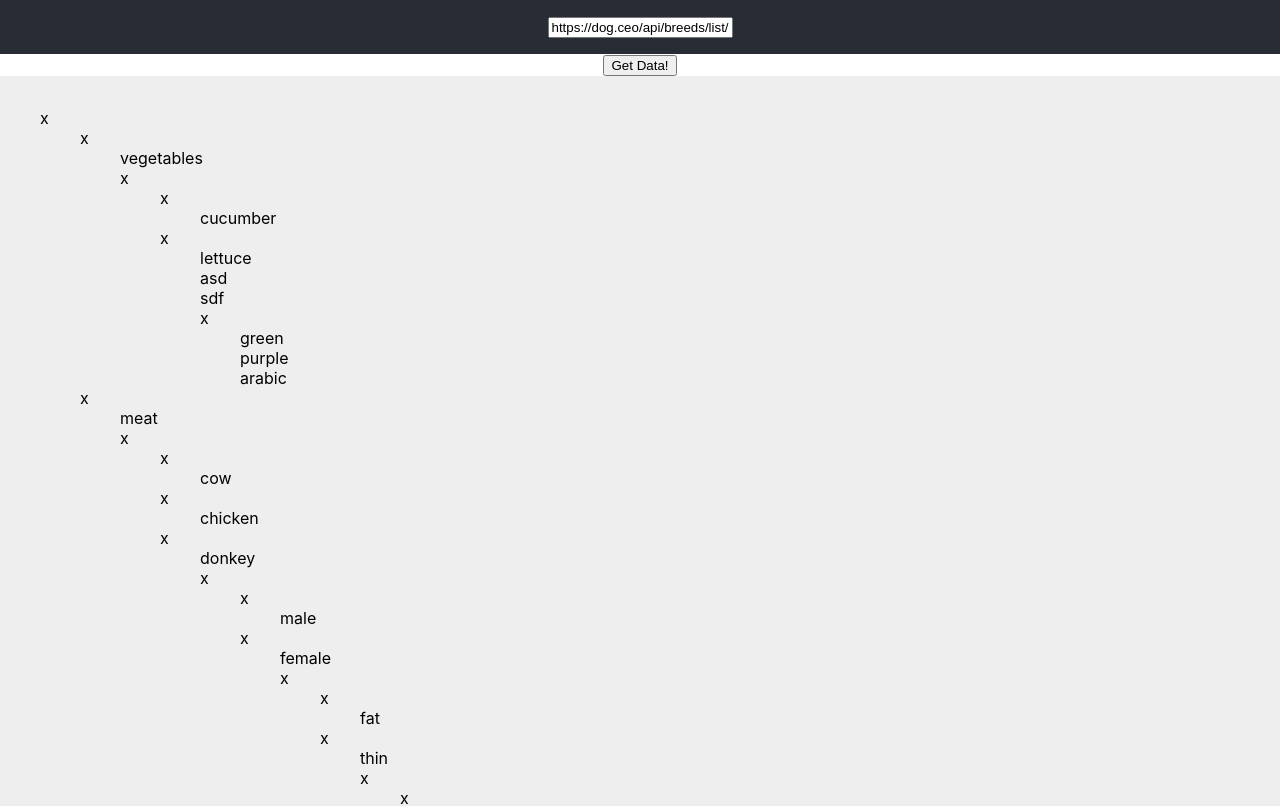
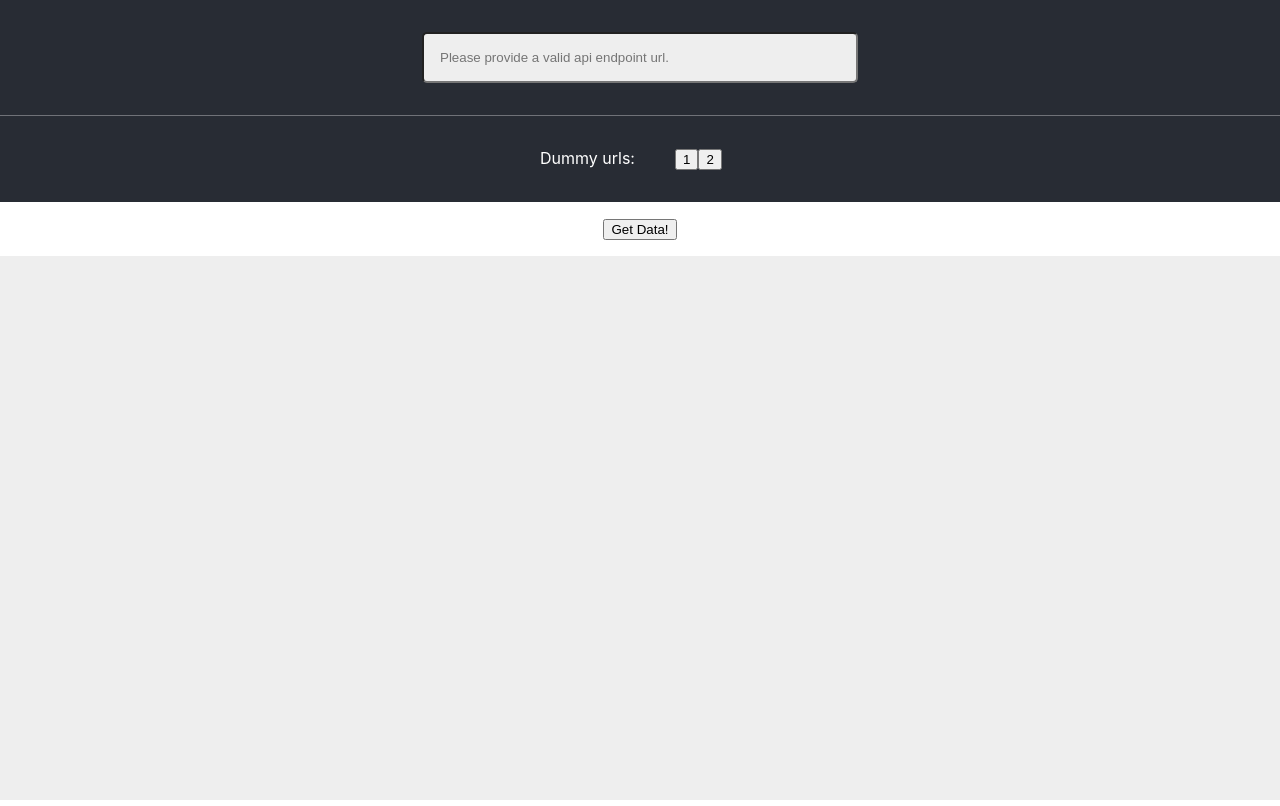
Before and after one commit to nirsgv/json-collapse, a React (Create React App) app: page / in a window 1280 px wide. Shown: the top 806 px of the page. Built offline with nearby package versions, Linux system fonts and the light colour scheme.

Commit message:
dummy urls functionality

```diff
--- a/src/App.js
+++ b/src/App.js
@@ -5,45 +5,22 @@ import reducer from './reducer';
 
 const getInitialState = () => ({
     // urlTextInput: 'https://pokeapi.co/api/v2/pokemon/ditto',
-    urlTextInput: 'https://dog.ceo/api/breeds/list/all',
-    // urlTextInput: '',
-    treeData: [
-        {
-            name: "vegetables",
-            children: [{name: "cucumber"}, {
-                name: "lettuce",
-                name2: "asd",
-                name3: "sdf",
-                children: ["green", "purple", "arabic"]
-            }]
-        },
-        {
-            name: "meat",
-            children: [{name: "cow"}, {name: "chicken"}, {
-                name: "donkey",
-                children: [{name: "male"}, {
-                    name: "female",
-                    children: [{name: "fat"}, {name: "thin", children: [{name: "tall"}, {name: "short"}]}]
-                }]
-            }]
-        },
-        {name: "fish", children: [{name: "tuna"}, {name: "salmon"}, {name: "bass"}]}
-    ],
+    // urlTextInput: 'https://dog.ceo/api/breeds/list/all',
+    urlTextInput: '',
+    treeData: {},
     isPreloader: false
 });
 
 
-function Ul({children}) {
-
+function List({children}) {
     const [menuOpened, setMenuOpened] = useState(true);
     const toggleMenu = (e) => {
         e.stopPropagation();
         setMenuOpened(!menuOpened);
     }
-
     return (
         <>
-            <a onClick={toggleMenu}>{menuOpened ? 'x' : '+'}</a>
+            {children.length > 0 && <button type='button' className='toggle' onClick={toggleMenu}>{menuOpened ? '-' : '+'}</button>}
             <ul style={{display: menuOpened ? 'block' : 'none'}}>
                 {children}
             </ul>
@@ -54,44 +31,44 @@ function Ul({children}) {
 function RecursiveMenu({treeData}) {
 
     let i = 0;
-
-    function recursiveMenuFunc(treeData) {
-        if (treeData) {
-            if (typeof treeData === 'object') {
-                const treeDataArray = Object.values(treeData);
-                return treeDataArray.length > 0 && <li key={++i}><Ul>
-                    {treeDataArray.map(recursiveMenuFunc)}
-                </Ul></li>
+    const recursiveMenuFunc = (node) => {
+        if (node) {
+            if (typeof node === 'object') {
+                const treeDataArray = Object.values(node);
+                return(
+                <li key={++i}>
+                    <List>
+                        {treeDataArray.map(recursiveMenuFunc)}
+                    </List>
+                </li>
+                )
             } else {
-                return <li key={++i}>{treeData}</li>;
+                return <li key={++i}><span>{node}</span></li>;
             }
         } else {
             return null;
         }
-
     }
 
-
-    // console.log(treeData);
-    let returnedData = recursiveMenuFunc(treeData);
-    // console.log(returnedData);
     return (
         <ul>
-            {returnedData}
+            {recursiveMenuFunc(treeData)}
         </ul>
     )
 }
 
-function MenuFetcher({urlText, setTreeData, setPreloader, isPreloader}) {
+function JsonRetriever({urlText, setTreeData, setPreloader, isPreloader}) {
 
     const fetchdata = async (url) => {
+        if (!url) return;
         setPreloader(true);
-        fetch(url)
+        await fetch(url)
             .then(response => response.json())
             .then(data => {
-                setPreloader(false);
                 setTreeData(data)
             });
+        setPreloader(false);
+
     }
 
     return (
@@ -101,7 +78,12 @@ function MenuFetcher({urlText, setTreeData, setPreloader, isPreloader}) {
     )
 }
 
-function Menufier() {
+const DUMMY_URLS = {
+    PETS: 'https://petstore.swagger.io/v2/swagger.json',
+    DOG: 'https://dog.ceo/api/breeds/list/all'
+}
+
+function TreeRenderer() {
 
     const [state, dispatch] = useReducer(reducer, getInitialState());
     const {urlTextInput, isPreloader, treeData} = state;
@@ -109,6 +91,10 @@ function Menufier() {
 
     const setUrlTextInput = (e) => {
         dispatch({type: 'SET_URL_TEXT_INPUT', payload: e.target.value})
+    }
+
+    const setDummyUrlTextInput = (url) => {
+        dispatch({type: 'SET_URL_TEXT_INPUT', payload: url})
     }
 
     const setTreeData = (treeDate) => {
@@ -122,10 +108,20 @@ function Menufier() {
     return (
         <>
             <styled.Header>
-                <input type="text" value={urlTextInput} onChange={setUrlTextInput}/>
+                <styled.TextInput type="text" value={urlTextInput} onChange={setUrlTextInput} placeholder='Please provide a valid api endpoint url.'/>
             </styled.Header>
-            <MenuFetcher urlText={urlTextInput} setTreeData={setTreeData} setPreloader={setPreloader}
-                         isPreloader={isPreloader}/>
+            <styled.DummyUrlsWrap>
+                <styled.Dl>
+                    <styled.Dt>Dummy urls:</styled.Dt>
+                    <styled.Dd>
+                        <button type='button' onClick={() => setDummyUrlTextInput(DUMMY_URLS['PETS'])}>1</button>
+                        <button type='button' onClick={() => setDummyUrlTextInput(DUMMY_URLS['DOG'])}>2</button>
+                    </styled.Dd>
+                </styled.Dl>
+            </styled.DummyUrlsWrap>
+            <styled.ButtonWrap>
+                <JsonRetriever urlText={urlTextInput} setTreeData={setTreeData} setPreloader={setPreloader} isPreloader={isPreloader}/>
+            </styled.ButtonWrap>
             <styled.Main>
                 <RecursiveMenu treeData={treeData}/>
             </styled.Main>
@@ -139,7 +135,7 @@ function Menufier() {
 function App() {
     return (
         <styled.AppContainer>
-            <Menufier/>
+            <TreeRenderer/>
         </styled.AppContainer>
     );
 }
--- a/src/index.css
+++ b/src/index.css
@@ -7,74 +7,13 @@ body {
   -moz-osx-font-smoothing: grayscale;
 }
 
-code {
-  font-family: source-code-pro, Menlo, Monaco, Consolas, 'Courier New',
-    monospace;
-}
+
 ul {
   text-align: left;
   list-style: none;
 }
 
-.multilevel-accordion-menu .is-accordion-submenu-parent a {
-  background: #4d5158;
+li {
+  /*display: flex*/
+  text-decoration: none;
 }
-
-.multilevel-accordion-menu .is-accordion-submenu a {
-  background: #35383d;
-}
-
-.multilevel-accordion-menu .sublevel-1 {
-  text-indent: 1rem;
-}
-
-.multilevel-accordion-menu .sublevel-2 {
-  text-indent: 2rem;
-}
-
-.multilevel-accordion-menu .sublevel-3 {
-  text-indent: 3rem;
-}
-
-.multilevel-accordion-menu .sublevel-4 {
-  text-indent: 4rem;
-}
-
-.multilevel-accordion-menu .sublevel-5 {
-  text-indent: 5rem;
-}
-
-.multilevel-accordion-menu .sublevel-6 {
-  text-indent: 6rem;
-}
-
-.multilevel-accordion-menu a {
-  color: #fefefe;
-  box-shadow: inset 0 -1px #41444a;
-}
-
-.multilevel-accordion-menu a::after {
-  border-color: #fefefe transparent transparent;
-}
-
-.multilevel-accordion-menu .menu > li:not(.menu-text) > a {
-  padding: 1.2rem 1rem;
-}
-
-.multilevel-accordion-menu .is-accordion-submenu-parent[aria-expanded="true"] a.subitem::before {
-  content: "\f016";
-  font-family: FontAwesome;
-  margin-right: 1rem;
-}
-
-.multilevel-accordion-menu .is-accordion-submenu-parent[aria-expanded="true"] a::before {
-  content: "\f07c";
-  font-family: FontAwesome;
-  margin-right: 1rem;
-}
-
-.multilevel-accordion-menu .is-accordion-submenu-parent[aria-expanded="false"] a::before {
-  content: "\f07b";
-  font-family: FontAwesome;
-  margin-right: 1rem;
-}
--- a/src/styledComponents.js
+++ b/src/styledComponents.js
@@ -10,7 +10,7 @@ const AppContainer = styled.header`
 
 const Header = styled.header`
   background-color: #282c34;
-    padding: 1rem 0;
+  padding: 32px 0;
 `
 
 const Main = styled.main`
@@ -19,9 +19,46 @@ const Main = styled.main`
     flex-grow: 1;
 `
 
+const TextInput = styled.input`
+    background-color: #eee;
+    width: 400px;
+    padding: 16px;
+    border-radius: 5px;
+`
+
+const ButtonWrap = styled.section`
+    background-color: #fff;
+    padding: 16px;
+`
+
+const DummyUrlsWrap = styled.section`
+    background-color: #282c34;
+    border-top: 1px solid #ffffff55;
+    padding: 16px;
+    display: flex;
+    justify-content: center;
+`
+const Dl = styled.dl`
+    display: flex;
+    width: 200px;
+    justify-content: space-between'
+`
+const Dt = styled.dt`
+    display: inline-block;
+    color: #fff;
+`
+const Dd = styled.dd`
+    display: inline-block;
+`
 
 export {
     AppContainer,
     Header,
+    DummyUrlsWrap,
     Main,
+    TextInput,
+    ButtonWrap,
+    Dl,
+    Dt,
+    Dd
 }
```
